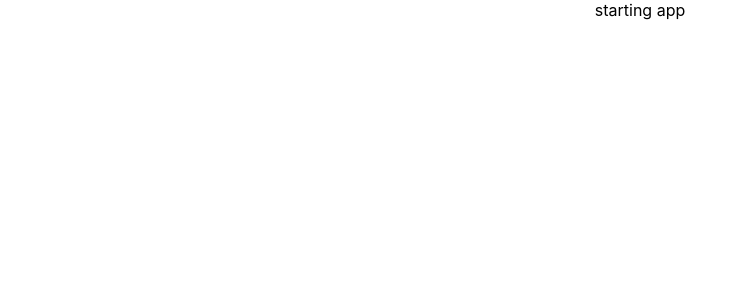
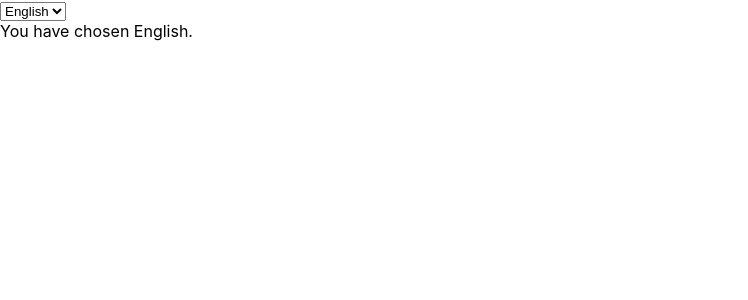
Before and after one commit to thaliagit/my-app, a React (Create React App) app: page / in a window 1280 px wide. Shown: the top 300 px of the page, without its empty margins (0-748 px from the left). Built offline with nearby package versions, Linux system fonts and the light colour scheme.

Commit message:
exercise 28 completed

```diff
--- a/src/App.js
+++ b/src/App.js
@@ -1,13 +1,34 @@
 import logo from './logo.svg';
 import './App.css';
 import React from 'react';
+import { LanguageContext } from './components/LanguageContext';
+import DisplayLanguage from './components/DisplayLanguage';
 
-function App() {
+class App extends React.Component {
+
+  state = {
+    language: "en"
+  }
+
+  handleLanguageChange = (event) => {
+    this.setState({
+      language: event.target.value
+    })
+  }
+
+  render(){
   return (
-    <div className="App">
-      starting app
-    </div>
+    <>
+    <select value={this.state.language} onChange={this.handleLanguageChange}>
+      <option value="en">English</option>
+      <option value="gr">Greek</option>
+    </select>
+      <LanguageContext.Provider value={this.state.language}>
+        <DisplayLanguage />
+      </LanguageContext.Provider>
+    </>
   );
+  }
 }
 
 export default App;
--- /dev/null
+++ b/src/components/DisplayLanguage.jsx
@@ -0,0 +1,31 @@
+import React, { Component } from "react";
+import { LanguageContext } from "./LanguageContext";
+
+const Strings = {
+    en: {
+        current_lang: "You have chosen English."
+    },
+    gr: {
+        current_lang: "Έχεις διαλέξει Ελληνικά."
+    }
+}
+
+class DisplayLanguage extends Component {
+  render() {
+    return (
+      <>
+        <LanguageContext.Consumer>
+            { language => {
+                return (
+                    <div>
+                        {Strings[language].current_lang}
+                    </div>
+                )
+            }}
+        </LanguageContext.Consumer>
+      </>
+    );
+  }
+}
+
+export default DisplayLanguage;
--- /dev/null
+++ b/src/components/LanguageContext.jsx
@@ -0,0 +1,3 @@
+import { createContext } from "react";
+
+export const LanguageContext = createContext('en')
```
